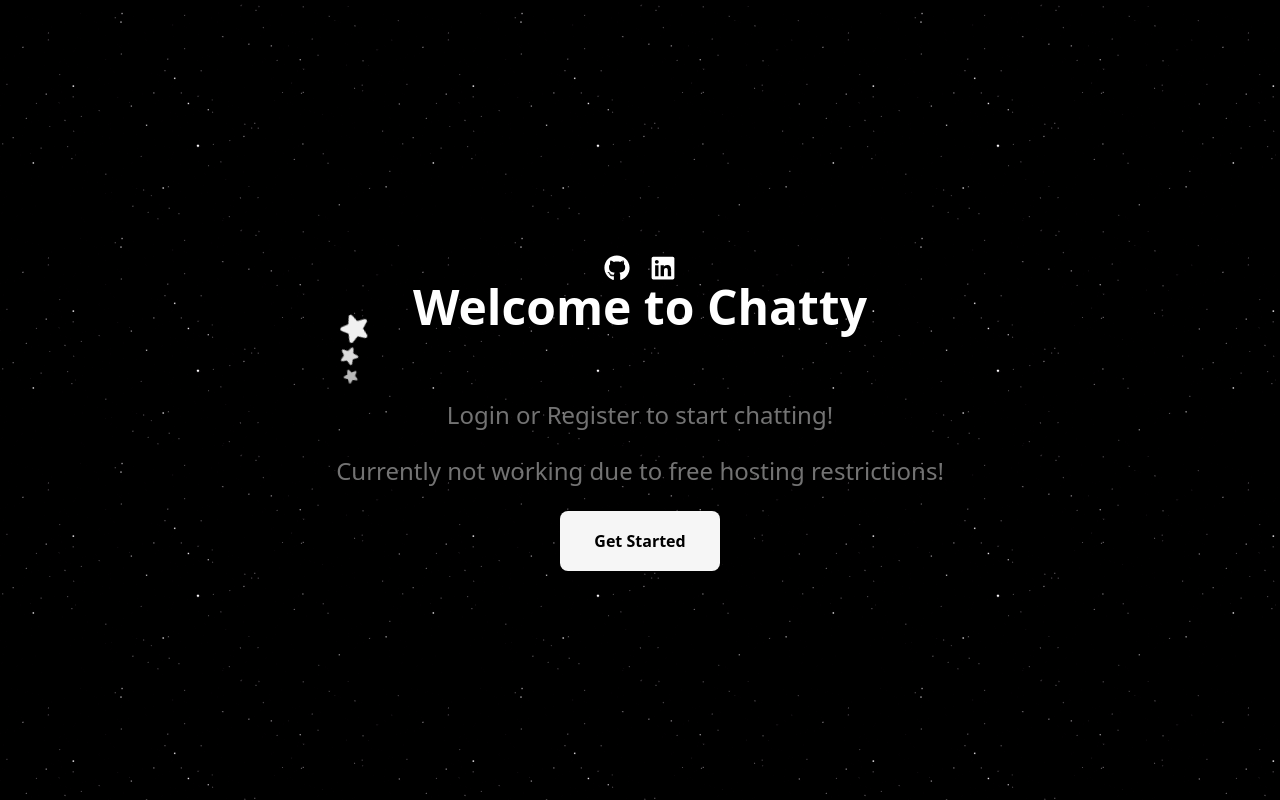
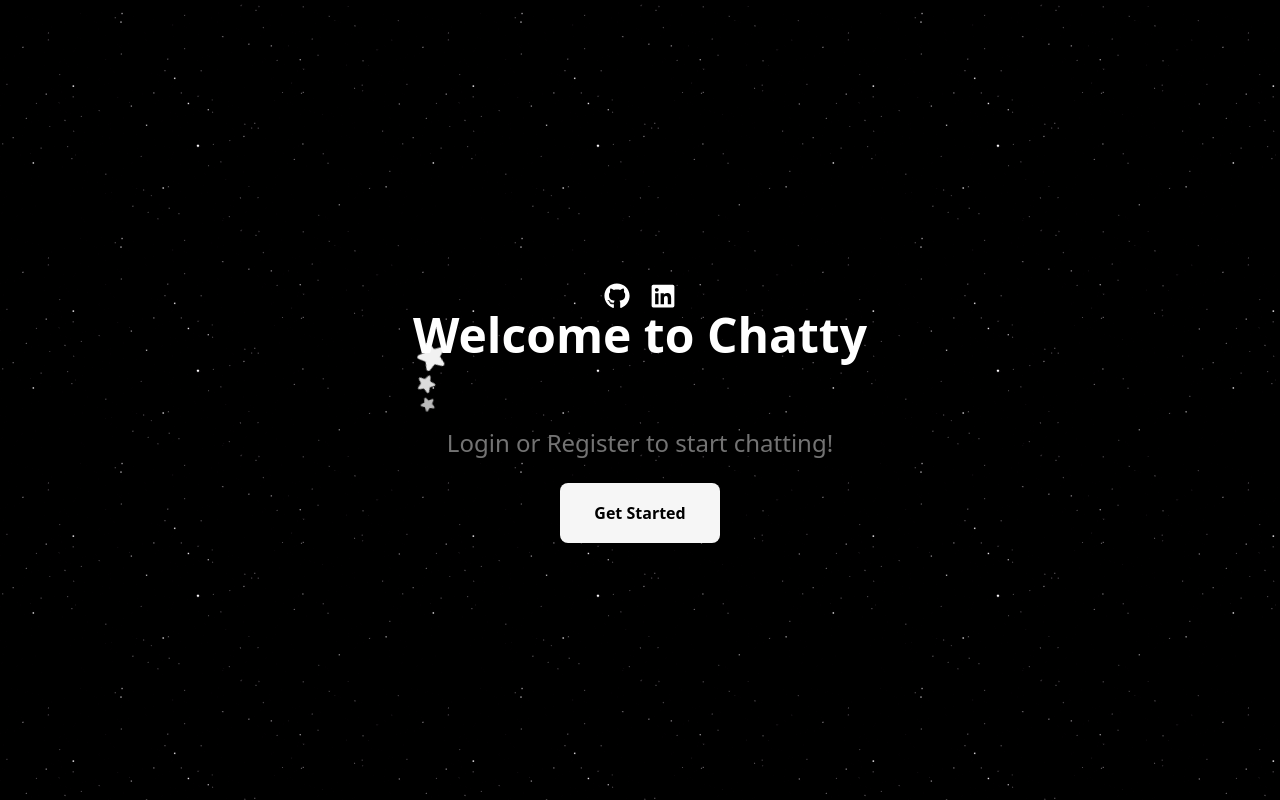
Before and after one commit to EthanGreatorex/Chatty, a React (Vite) app in the folder client/: page / in a window 1280 px wide. Built offline with nearby package versions, Linux system fonts and the light colour scheme.

Commit message:
Updated home page.

```diff
--- a/client/src/pages/Home.jsx
+++ b/client/src/pages/Home.jsx
@@ -34,9 +34,6 @@ export default function Home() {
           <h3 className="text-neutral-500 text-2xl mb-6">
             Login or Register to start chatting!
           </h3>{" "}
-          <h3 className="text-neutral-500 text-2xl mb-6">
-            Currently not working due to free hosting restrictions!
-          </h3>{" "}
           <button className="btn" onClick={() => setShowForm(true)}>
             Get Started
           </button>
```
